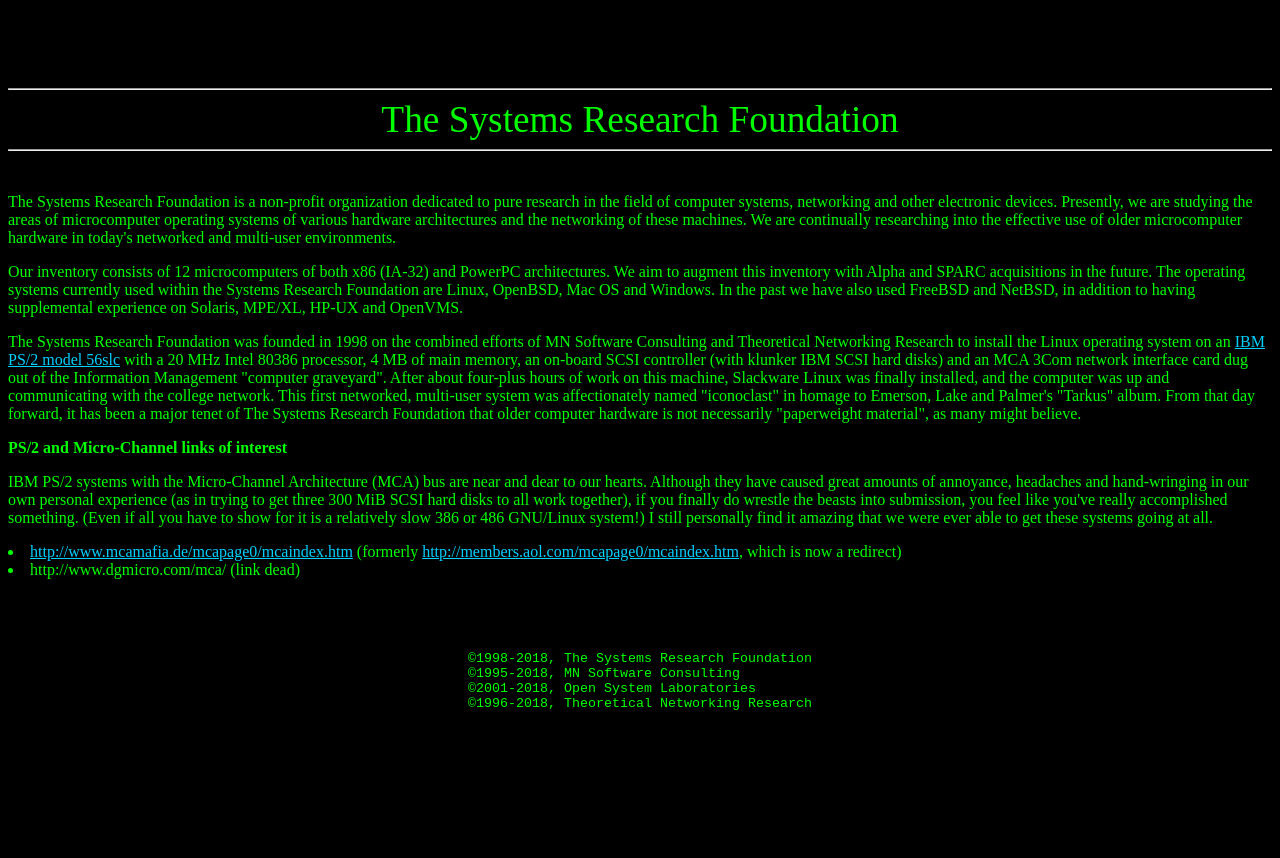
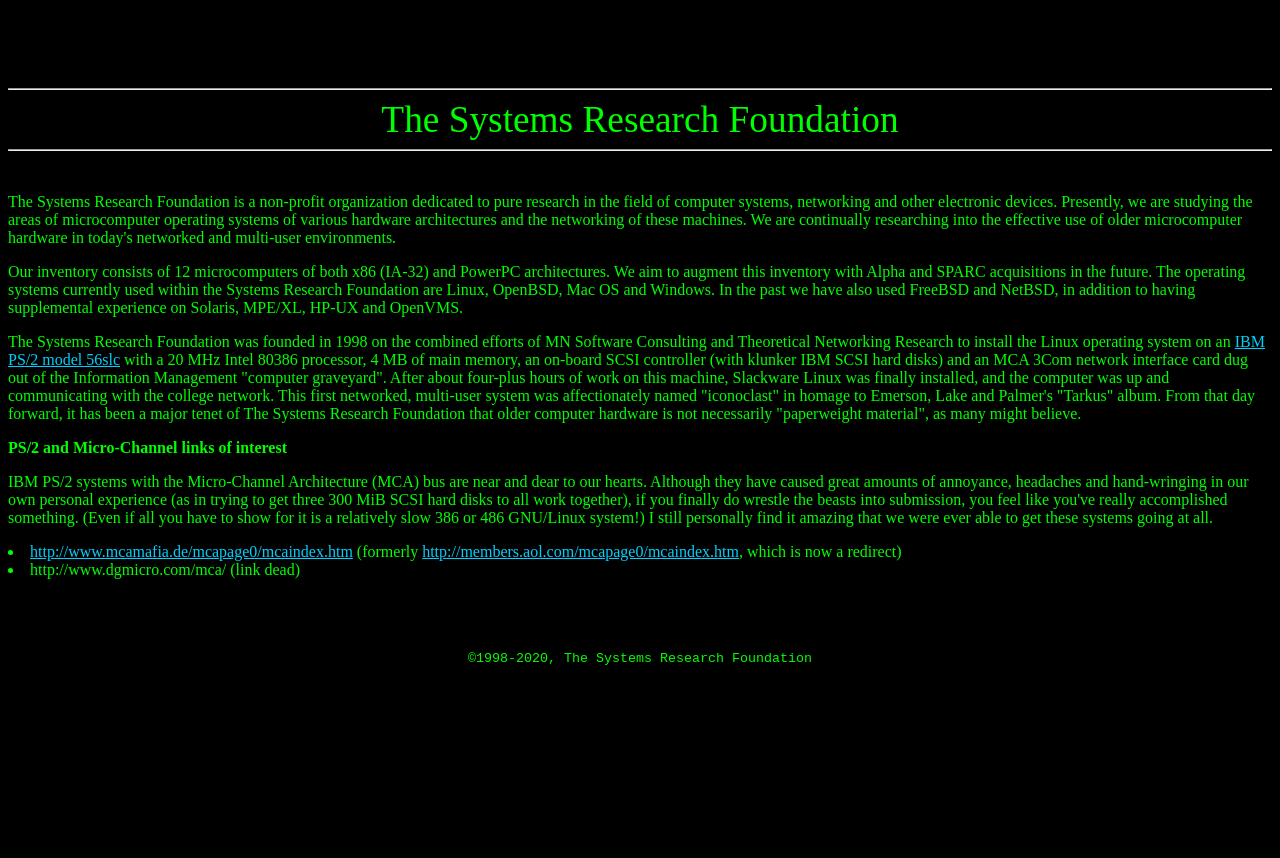
Before and after one commit to srfmnmg/srfmnmg.github.io, a plain HTML site: page index.html in a window 1280 px wide. After the commit the page ends 818 px from the top, so only its background shows below. Drawn offline with Linux system fonts and the light colour scheme.

Commit message:
Update index.html
edit

```diff
--- a/index.html
+++ b/index.html
@@ -61,10 +61,7 @@
 <table border=0 cellpadding=0 cellspacing=0>
 <tr><td>
 <font style="font:10pt Courier New, Courier">
-&copy;1998-2018, The Systems Research Foundation<br>
-&copy;1995-2018, MN Software Consulting<br>
-&copy;2001-2018, Open System Laboratories<br>
-&copy;1996-2018, Theoretical Networking Research<br>
+&copy;1998-2020, The Systems Research Foundation<br>
 </font>
 </table>
 </center>
```
